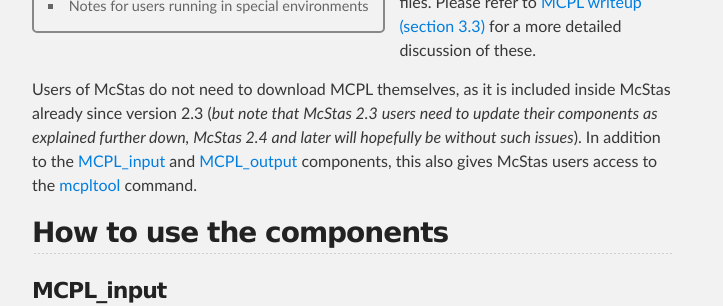
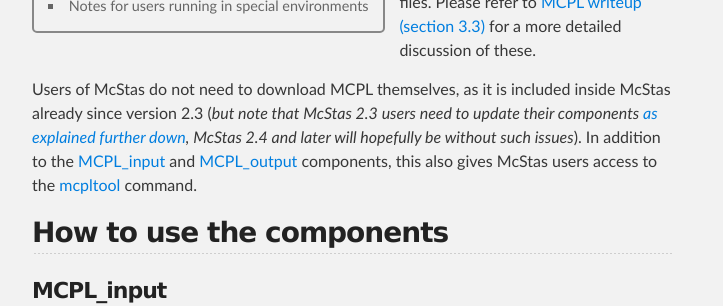
Before and after one commit to mctools/mcpl, a Jekyll site: the page built from hooks_mcstas.md, in a window 1280 px wide and 900 px high, scrolled down 341 px. Shown: the part 157-463 px from the top of the window, without its empty margins (288-1011 px from the left). Built offline with Jekyll 4.4.1, drawn with Linux system fonts in a browser that asks for light colours; part of the change alters nothing that is shown.

```diff
--- a/hooks_mcstas.md
+++ b/hooks_mcstas.md
@@ -11,7 +11,8 @@ MCPL input or output from [McStas](http://mcstas.org) is handled via two compone
 subsection=3.3 %} for a more detailed discussion of these.
 
 Users of McStas do not need to download MCPL themselves, as it is included
-inside McStas already since version 2.3 (_but note that McStas 2.3 users need to update their components as explained further down, McStas 2.4 and later will hopefully be without such issues_). In addition to the
+inside McStas already since version 2.3 (_but note that McStas 2.3 users need to update their components
+[as explained further down](#notes-for-users-of-mcstas-version-23), McStas 2.4 and later will hopefully be without such issues_). In addition to the
 [MCPL_input](http://mcstas.org/download/components/misc/MCPL_input.html) and
 [MCPL_output](http://mcstas.org/download/components/misc/MCPL_output.html) components, this also gives McStas users access to the [mcpltool](LOCAL:usage_cmdline) command.
 
```
